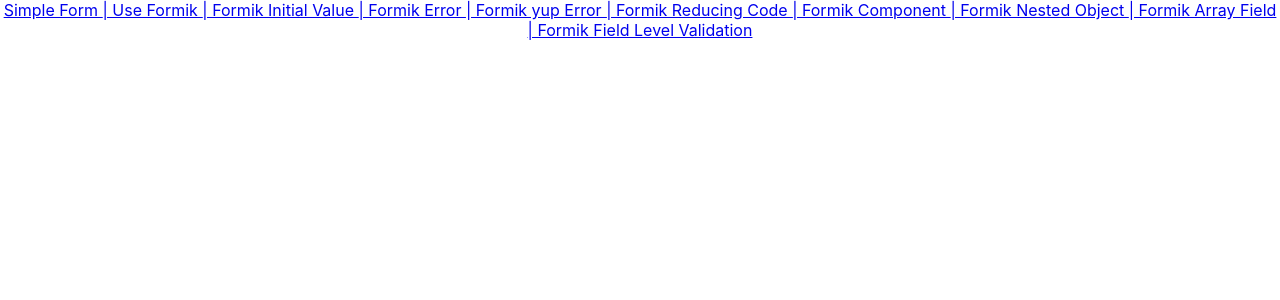
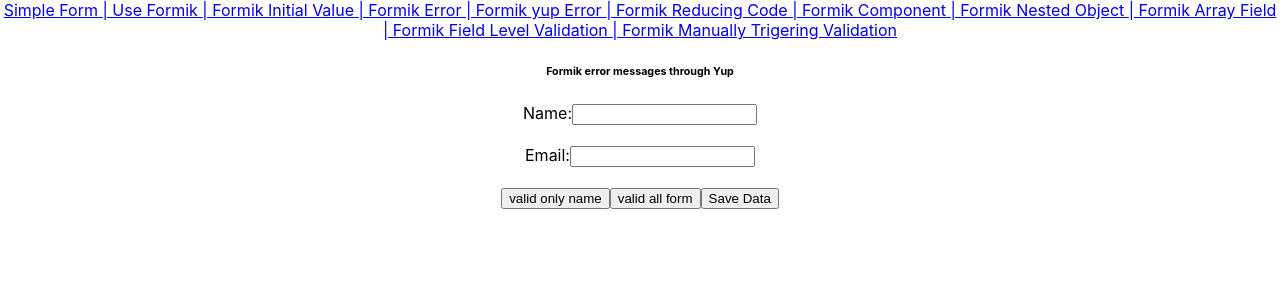
Before and after one commit to es-77/react-js-learn-app, a React (Create React App) app: page /use-formik-manually-trigering-validation in a window 1280 px wide. Shown: the top 300 px of the page. Built offline with nearby package versions, Linux system fonts and the light colour scheme.

Commit message:
Manually trigering validation

```diff
--- a/src/App.js
+++ b/src/App.js
@@ -59,6 +59,7 @@
 import NestedObjects from './fromik_components/NestedObjects';
 import FieldArrayComponent from './fromik_components/FieldArrayComponent';
 import FieldLevelVaildation from './fromik_components/FieldLevelVaildation';
+import ManuallyTrigeringValidation from './fromik_components/ManuallyTrigeringValidation';
 const queryClient = new QueryClient();
 function App() {
   return (
@@ -140,6 +141,7 @@
         <Route path='/use-formik-nested-object' element={<NestedObjects />} />
         <Route path='/use-formik-array-field' element={<FieldArrayComponent />} />
         <Route path='/use-formik-field-level-validation' element={<FieldLevelVaildation />} />
+        <Route path='/use-formik-manually-trigering-validation' element={<ManuallyTrigeringValidation />} />
       </Routes>
     </div>
   );
--- a/src/fromik_components/MainBar.js
+++ b/src/fromik_components/MainBar.js
@@ -14,6 +14,7 @@
             <Link to='/use-formik-nested-object'> | Formik Nested Object </Link>
             <Link to='/use-formik-array-field'> | Formik Array Field </Link>
             <Link to='/use-formik-field-level-validation'> | Formik Field Level Validation </Link>
+            <Link to='/use-formik-manually-trigering-validation'> | Formik Manually Trigering Validation </Link>
         </div>
     )
 }
--- /dev/null
+++ b/src/fromik_components/ManuallyTrigeringValidation.js
@@ -0,0 +1,73 @@
+import { ErrorMessage, Field, Form, Formik } from 'formik';
+import React from 'react'
+import * as Yup from 'yup';
+
+function ManuallyTrigeringValidation() {
+    const ProductSchema = Yup.object({
+        email: Yup.string().email('Invalid email format').required('Email is required'),
+    });
+
+    const onSubmit = values => {
+        console.log('Form values submitted:', values);
+    }
+
+    const initialValues = {
+        name: '',
+        email: ''
+    }
+    const vaiidateName = values => {
+        let error
+        if (!values) {
+            return error = "required";
+
+        }
+        return error;
+    }
+
+    return (
+        <div>
+            <Formik
+                initialValues={initialValues}
+                validationSchema={ProductSchema}
+                onSubmit={onSubmit}
+            >
+                {formik => (
+
+                    <Form>
+                        {console.log(formik)}
+                        <h6>
+                            Formik error messages through Yup
+                        </h6>
+                        <div className="form-control">
+                            <label htmlFor="name">Name:</label>
+                            <Field
+                                type="text"
+                                name='name'
+                                id="name"
+                                validate={vaiidateName}
+                            />
+                            <ErrorMessage name='name' />
+                        </div>
+                        <br />
+                        <div className="form-control">
+                            <label htmlFor="email">Email:</label>
+                            <Field
+                                type="text"
+                                name="email"
+                                id="email"
+                            />
+                            <ErrorMessage name="email" />
+                        </div>
+
+                        <br />
+                        <button type="button" onClick={() => formik.validateField('name')}>valid only name</button>
+                        <button type="button" onClick={() => formik.validateForm()}>valid all form</button>
+                        <button type="submit">Save Data</button>
+                    </Form>
+                )}
+            </Formik>
+        </div>
+    );
+}
+
+export default ManuallyTrigeringValidation
```
